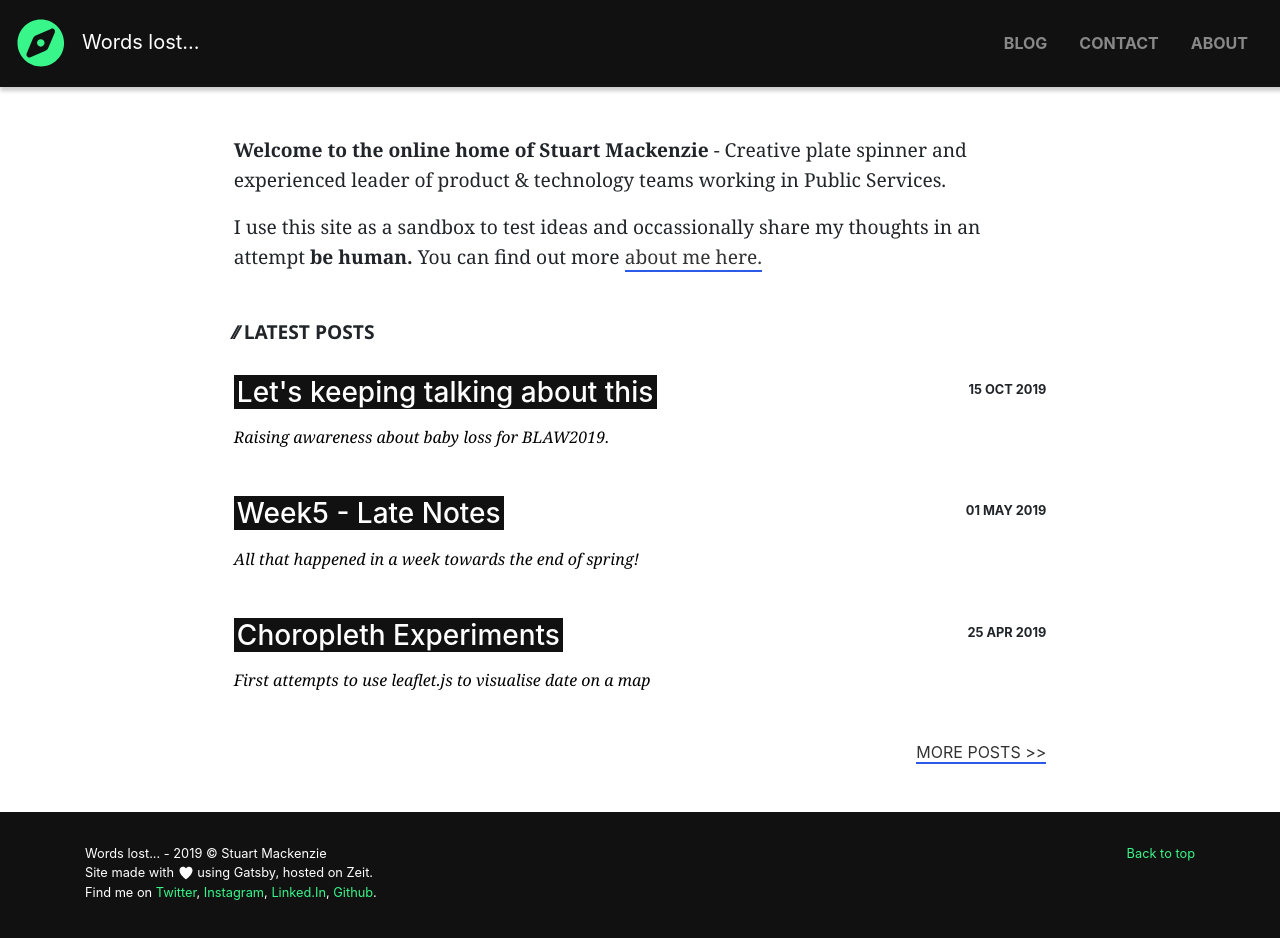
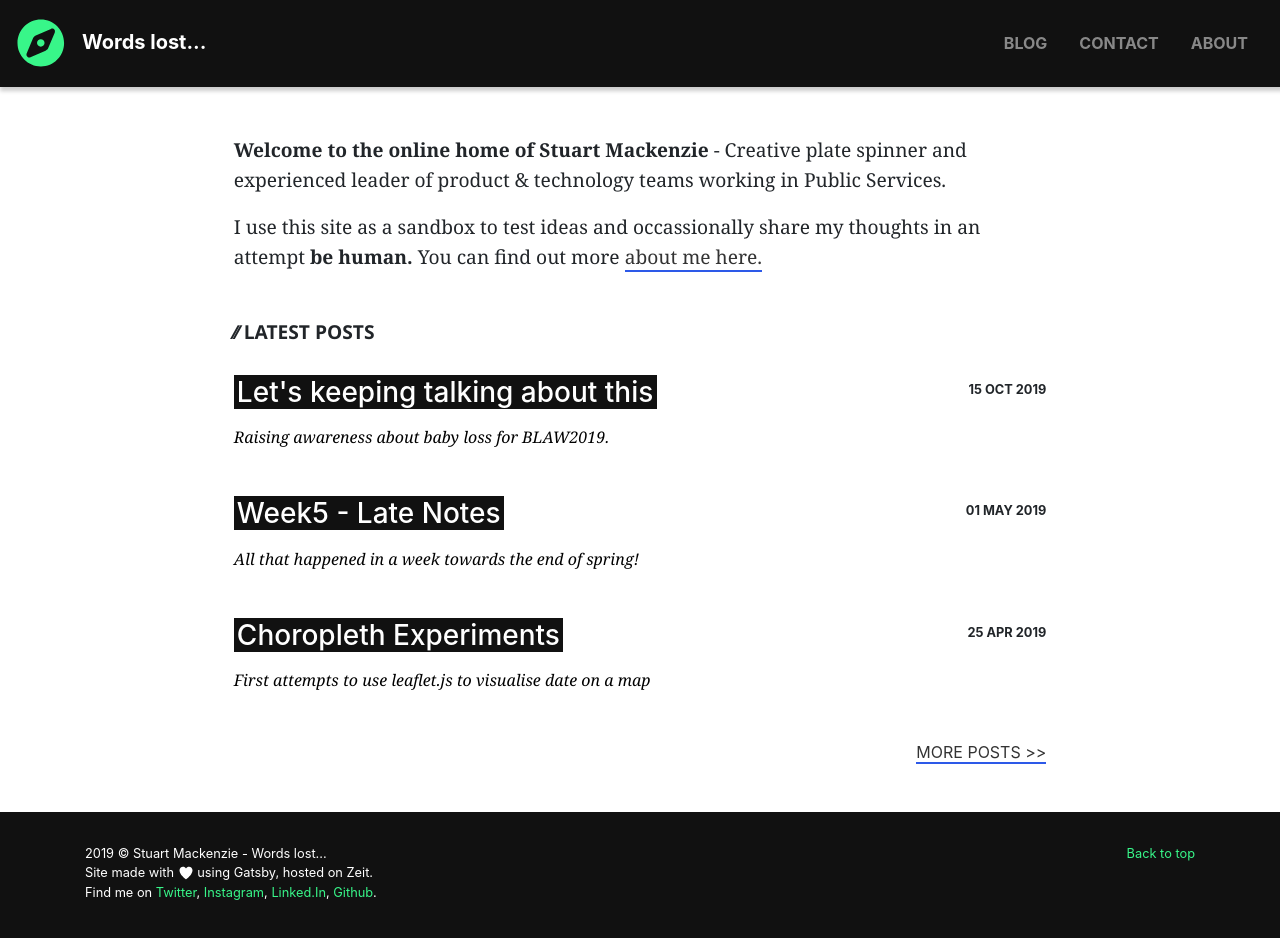
Before and after one commit to d1sc0/behuman, a Gatsby site: page / in a window 1280 px wide. Built offline with nearby package versions, Linux system fonts and the light colour scheme; Gatsby itself is replaced by a stand-in of ours.

Commit message:
updating

```diff
--- a/src/components/footer.js
+++ b/src/components/footer.js
@@ -11,7 +11,7 @@ const Footer = ({ siteTitle, siteAuthor }) => {
           <a href="#top">Back to top</a>
         </p>
         <p>
-          {siteTitle} - {new Date().getFullYear()} © {siteAuthor}
+          {new Date().getFullYear()} © {siteAuthor} - {siteTitle}
           <br />
           Site made with <IoIosHeart className="foot-icon" size="1rem" /> using
           Gatsby, hosted on Zeit. <br />
--- a/src/components/styles.css
+++ b/src/components/styles.css
@@ -12,6 +12,7 @@ a:hover {
 
 .brand-text {
   padding-left: 1rem;
+  font-weight: bold;
 }
 
 .py-5 {
```
Also changed, not shown: README.md, src/assets/gatsby-icon.png (deleted), src/assets/human.svg (deleted), src/assets/human2.svg (deleted), src/assets/profile-pic.jpg (deleted).
